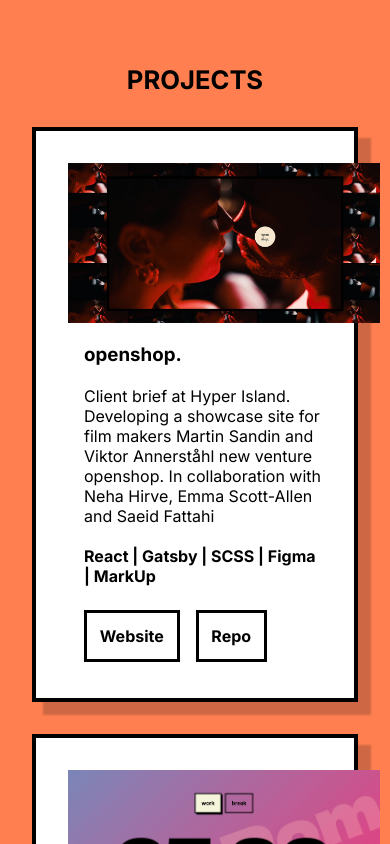
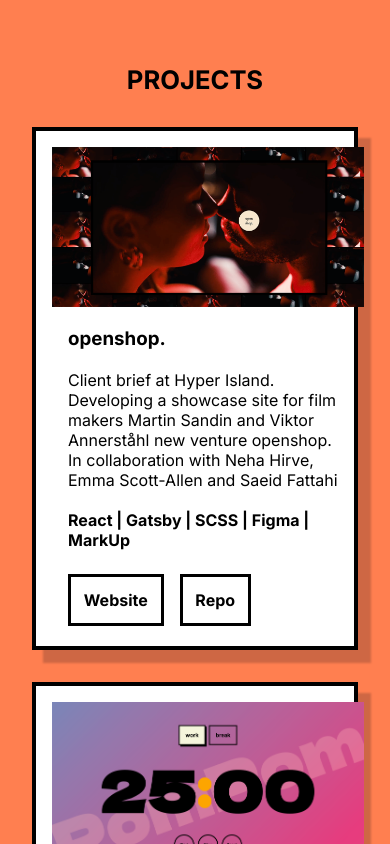
Before and after one commit to sofiadarkeweb/portfolio-react, a React (Create React App) app: page / in a window 390 px wide. Shown: the part 860-1704 px from the top of the page. Built offline with nearby package versions, Linux system fonts and the light colour scheme.

Commit message:
responsive padding

```diff
--- a/src/App.css
+++ b/src/App.css
@@ -277,6 +277,14 @@ article {
 		margin-bottom: 1rem;
 	}
 
+	.project-container {
+		margin: 2rem;
+		margin-top: 2rem;
+		margin-bottom: 2rem;
+		padding: 1rem;
+		display: block;
+	}
+
 	.cta-buttons-project {
 		padding: 0.8rem;
 		margin-right: 1rem;
```
